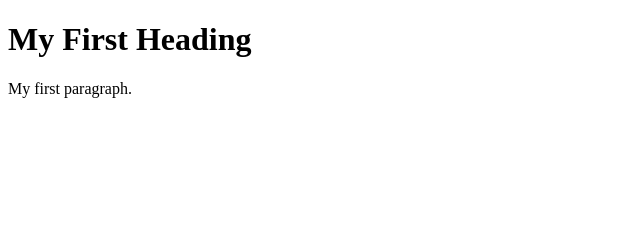
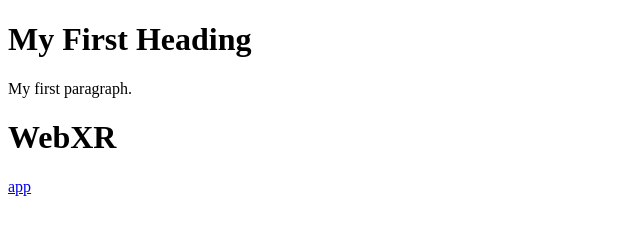
Before and after one commit to xavier-mcdonald/test-webxr, a plain HTML site: page index.html in a window 1280 px wide. Shown: the whole page, without its empty margins (0-640 px from the left). Drawn offline with Linux system fonts and the light colour scheme.

Commit message:
Update index.html

```diff
--- a/index.html
+++ b/index.html
@@ -5,6 +5,11 @@
 <h1>My First Heading</h1>
 <p>My first paragraph.</p>
 
+<h1>WebXR</h1>
+      <p>
+         <a href="/WebXRportfolioSandbox/index.html">app</a>
+      </p>
+
 </body>
 
 </html>
```
